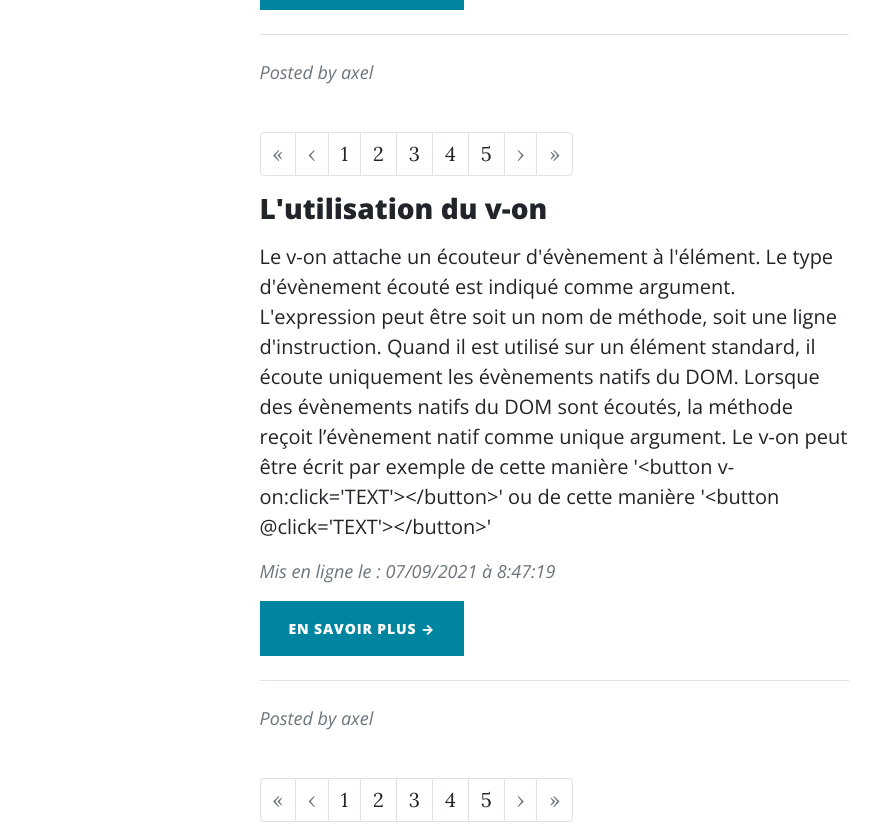
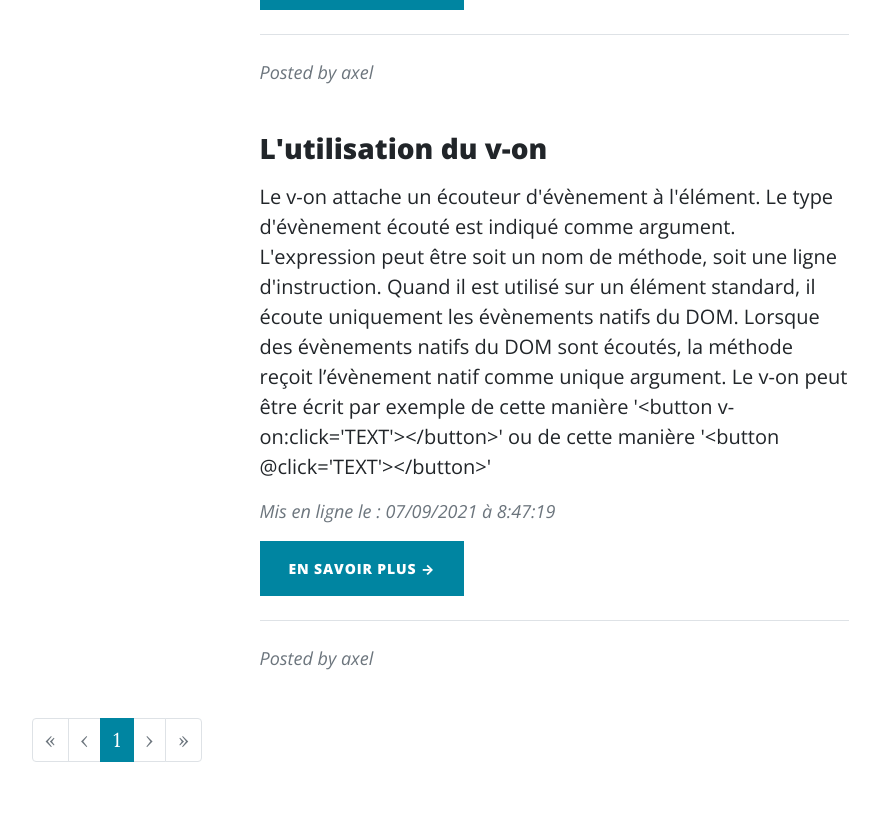
Before and after one commit to AnaisHammouche/Blog_Vue.js, a Vue app in the folder projet_blog/: page / in a window 1280 px wide. Shown: the part 740-1578 px from the top of the page, without its empty margins (86-963 px from the left). After the commit the page ends 1518 px from the top, so only its background shows below. Built offline with nearby package versions, Linux system fonts and the light colour scheme.

Commit message:
pagination

```diff
--- a/projet_blog/src/store/index.js
+++ b/projet_blog/src/store/index.js
@@ -73,7 +73,7 @@ et retourner de la donnée modifiée (sans la modifier dans la state!!)
   },
 
 mounted() {
-    if (localStorage.name) {
+    if (localStorage.articles) {
       this.articles = localStorage.articles;
     }
   },
--- a/projet_blog/src/views/Home.vue
+++ b/projet_blog/src/views/Home.vue
@@ -22,16 +22,17 @@
           <!-- Post preview-->
           <div class="post-preview">
             <p class="post-meta">Posted by {{ item.author }}</p>
+
           </div>
 
 
             <br>
-    <b-pagination-nav :link-gen="linkGen" :number-of-pages="5" use-router></b-pagination-nav>
+
 
         </div>
 
       </div>
-
+      <b-pagination-nav  :link-gen="linkGen" :number-of-pages="1" use-router></b-pagination-nav>
     </div>
 
   </div>
@@ -53,7 +54,13 @@ export default {
   methods: {
     redirectArticle: function(id) {
       this.$router.push({ name: 'Article', params: { id: id } })
-    }
+    },
+
+      linkGen(pageNum) {
+        return pageNum === 1 ? '?' : `?page=${pageNum}`
+      }
+
+
   },
   name: "Home",
   components: {},
```
